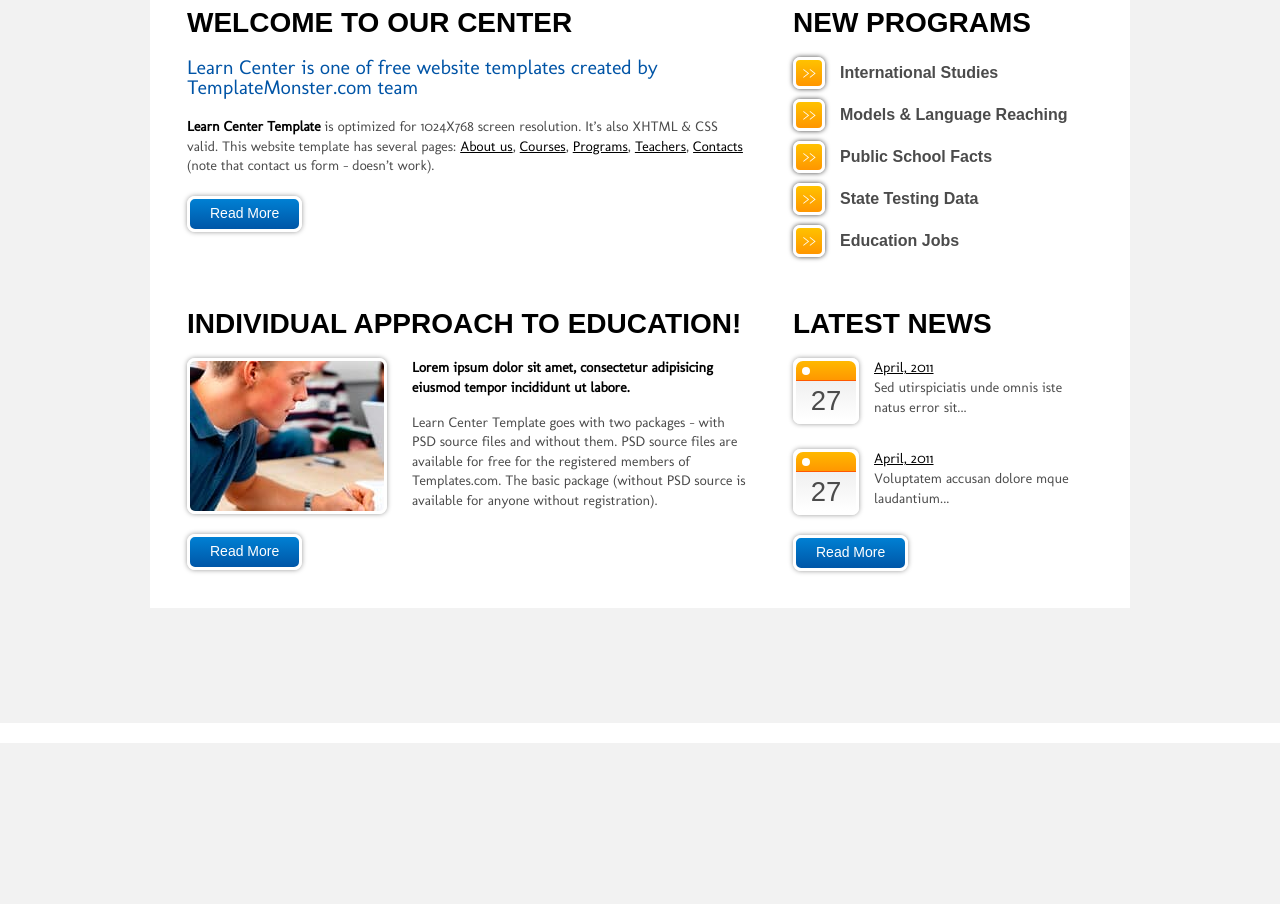
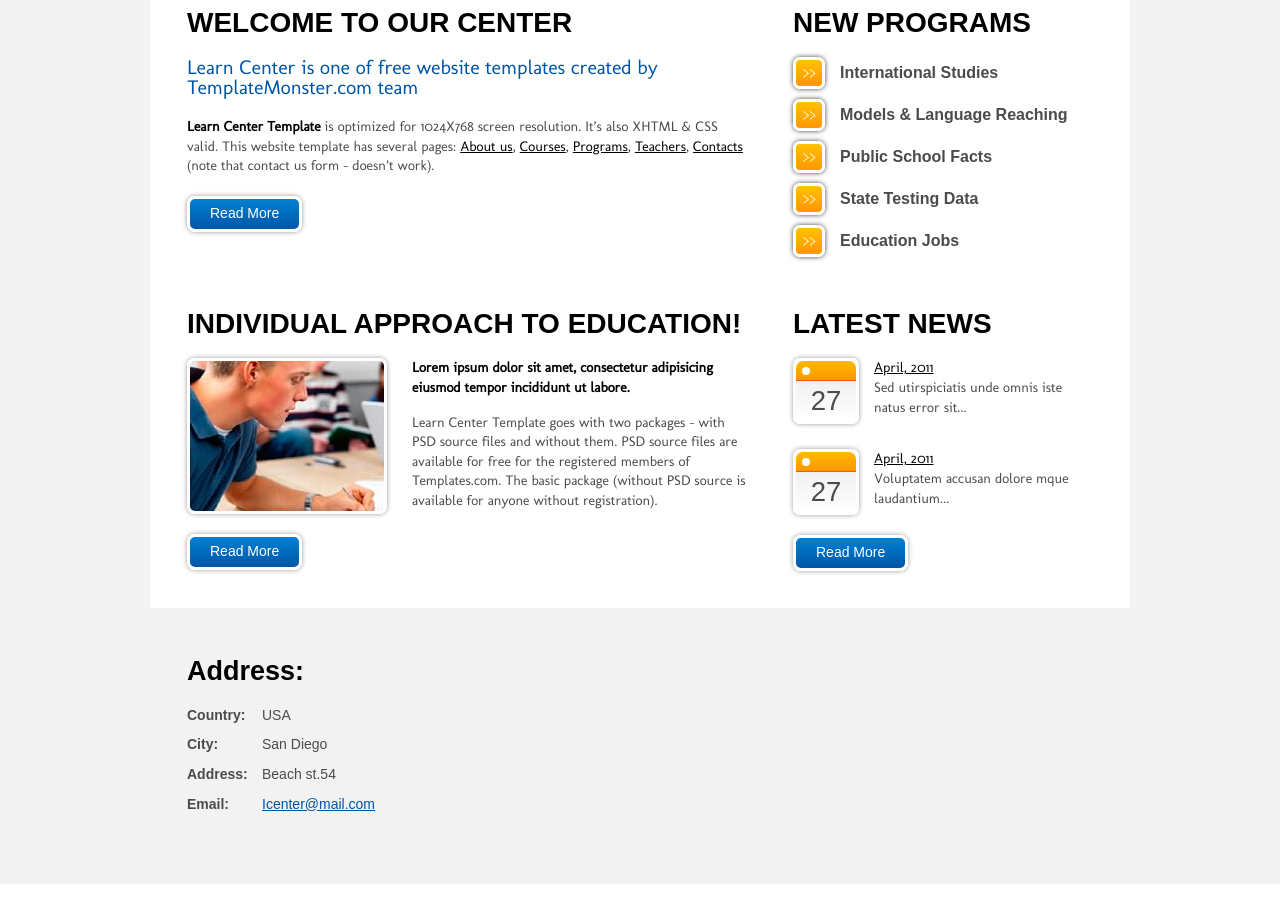
Before and after one commit to milevsky76/learncenter, a plain HTML site: page index.html in a window 1280 px wide. Shown: the part 900-1804 px from the top of the page. Before the commit the page ends 1643 px from the top, so only its background shows below. Drawn offline with Linux system fonts and the light colour scheme; a web font is replaced by a local one.

Commit message:
Вёрстка блока address

```diff
--- a/index.html
+++ b/index.html
@@ -222,7 +222,26 @@
 
     <footer class="main-footer">
         <header class="main-footer__header container">
+            <div class="main-footer__address address">
+                <h2 class="address__title">Address:</h2>
 
+                <p class="address__item">
+                    <span class="address__span">Country:</span> USA
+                </p>
+
+                <p class="address__item">
+                    <span class="address__span">City:</span> San Diego
+                </p>
+
+                <p class="address__item">
+                    <span class="address__span">Address:</span> Beach st.54
+                </p>
+
+                <p class="address__item">
+                    <span class="address__span">Email:</span>
+                    <a href="mailto:Icenter@mail.com" class="address__link">Icenter@mail.com</a>
+                </p>
+            </div>
         </header>
     </footer>
     <!-- /.main-footer -->
--- a/sass/blocks/_footer.sass
+++ b/sass/blocks/_footer.sass
@@ -4,3 +4,7 @@
     &__header
         display: flex
         margin-bottom: 25px
+    &__address
+        margin-right: 70px
+
+@import 'main-footer/_address'
--- /dev/null
+++ b/sass/blocks/main-footer/_address.sass
@@ -0,0 +1,24 @@
+.address
+    width: 200px
+    &__title
+        margin: 0
+        margin-bottom: 15px
+        padding: 0
+        font-size: 27px
+        +expB
+        color: #000000
+    &__item
+        display: flex
+        margin: 0
+        padding: 0
+        +expR
+        &:not(:last-child)
+            margin-bottom: 10px
+    &__span
+        width: 75px
+        +expB
+    &__link
+        color: #0054a6
+        text-decoration: underline
+        &:hover, &:focus
+            text-decoration: none
```
Also changed, not shown: css/style.css.
